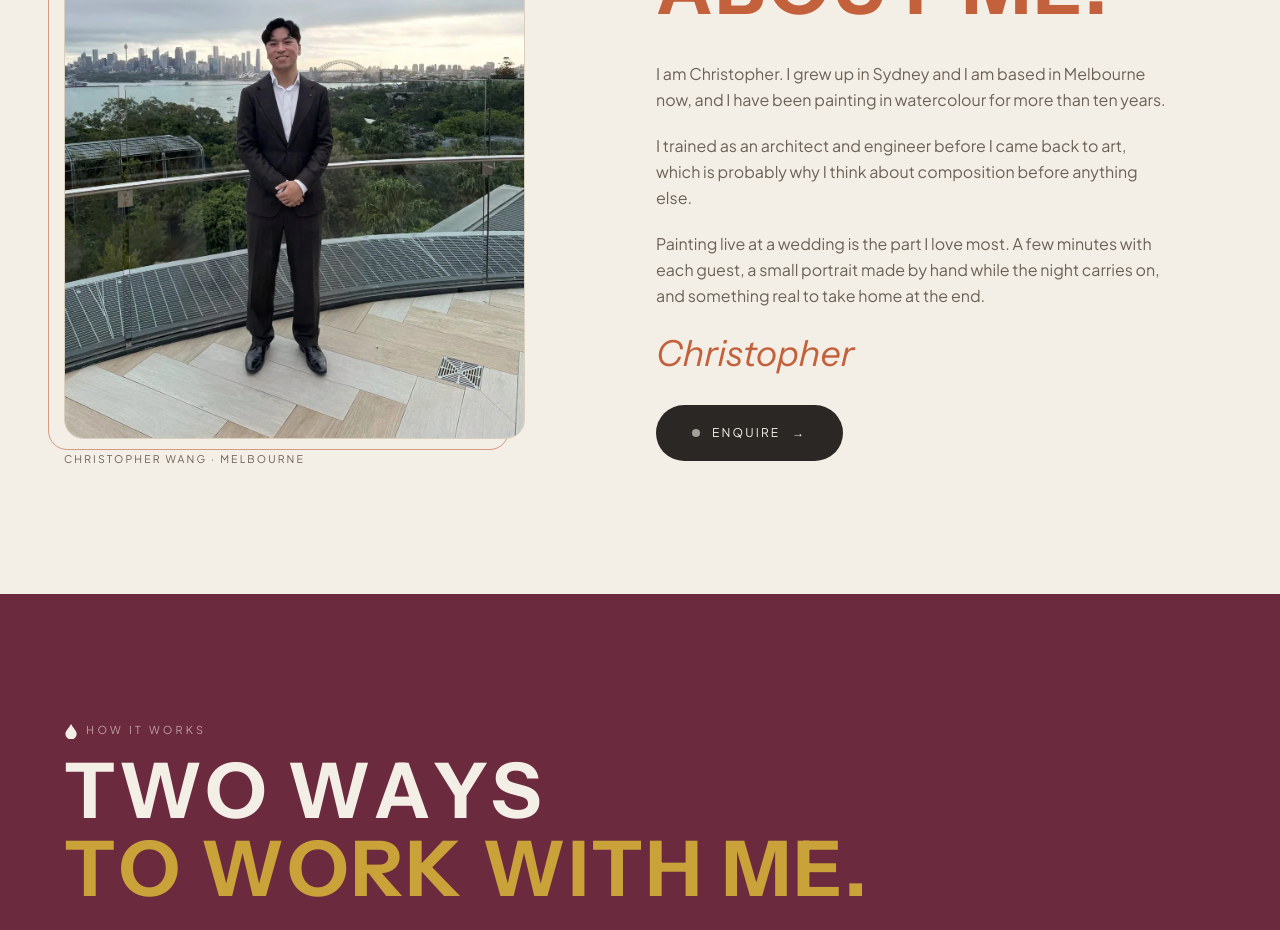
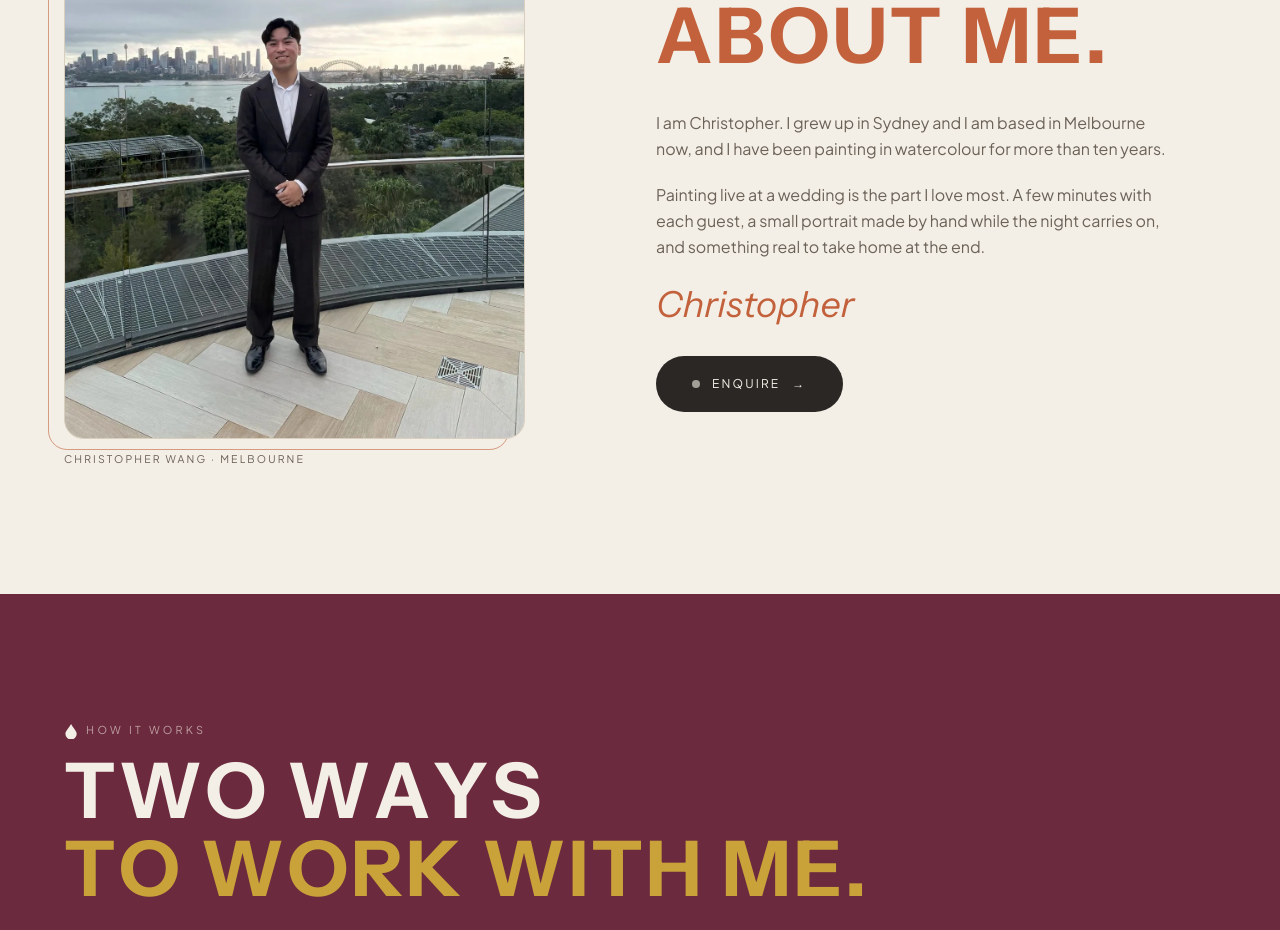
Before and after one commit to itschriswang/EventsWatercolouring, a React (Vite) app: page / in a window 1280 px wide. Shown: the part 1900-2830 px from the top of the page. Built offline with nearby package versions, Linux system fonts and the light colour scheme.

Commit message:
Drop architect/engineer background from painter bio
Keep the bio focused on the painting itself rather than a previous career.

Co-Authored-By: Claude Opus 4.8 <noreply@anthropic.com>
Claude-Session: https://claude.ai/code/session_016dHG2L9oAD5emgJXJ6ZAou

```diff
--- a/src/content.js
+++ b/src/content.js
@@ -181,7 +181,6 @@ export const PAINTER = {
   caption: 'Christopher Wang · Melbourne',
   body: [
     'I am Christopher. I grew up in Sydney and I am based in Melbourne now, and I have been painting in watercolour for more than ten years.',
-    'I trained as an architect and engineer before I came back to art, which is probably why I think about composition before anything else.',
     'Painting live at a wedding is the part I love most. A few minutes with each guest, a small portrait made by hand while the night carries on, and something real to take home at the end.',
   ],
   signature: 'Christopher',
```
